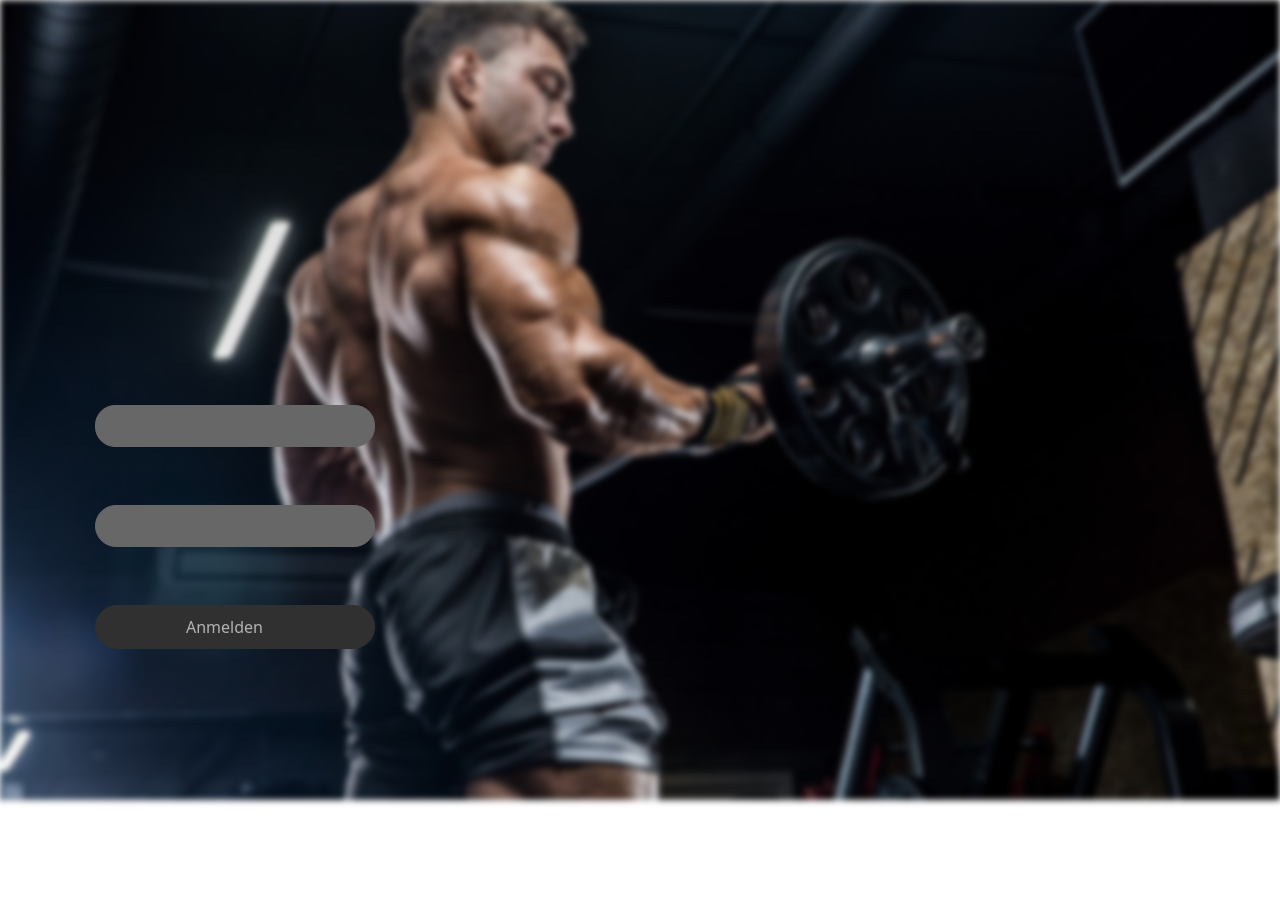
After one commit to Sproki/Fitness_App, a PHP site: page /anmeldemaske.html in a window 1280 px wide. The commit adds this page. Run offline with PHP 8.4, Linux system fonts and the light colour scheme; some libraries are stand-ins or nearby versions.

Commit message:
Hintergrund bild
Anmelde seite hintergrund

```diff
--- /dev/null
+++ b/anmeldemaske.html
@@ -0,0 +1,40 @@
+<!DOCTYPE html>
+<html lang="en">
+<head>
+    <meta charset="UTF-8">
+    <meta name="viewport" content="width=device-width, initial-scale=1.0, user-scalable=0">
+    <meta http-equiv="X-UA-Compatible" content="IE=edge">
+    <title>Anmelde Maske</title>
+    <!-- Link zu deinem externen CSS -->
+    <link rel="stylesheet" href="style.css">
+    <!-- TailwindCSS CDN einbinden -->
+    <script src="https://cdn.tailwindcss.com"></script>
+</head>
+<body>
+
+
+        <div class="shape rect background"></div>
+                     <!-- Verlinkung zur Haubtseite-->
+        <form action="index.html" method="get">
+                    <!-- Anmelden -->
+            <div class="shape text Anmelden">
+              <button type="submit">Anmelden</button>
+            </div>
+
+                    <!-- Vorname Textfeld -->
+            <div class="shape text vorname">
+                <input type="text" id="vorname" name="vorname" required>
+            </div>
+                    <!-- Nachname Textfeld -->
+            <div class="shape text nachname">
+                <input type="text" id="nachname" name="nachname" required>
+            </div>
+                        <!-- Text Unten -->
+        <div class="shape text unten">
+            <div class="text-node" style="color: rgba(255, 255, 255, 0.4); font-size: 12px; font-family: 'Source Sans Pro'; font-weight: bold;">
+                by Pascal & Gabriel & Maurice
+            </div>
+        </div>
+    </div>
+</body>
+</html>
--- a/style.css
+++ b/style.css
@@ -70,3 +70,89 @@
         display: block;
     }
 }
+
+
+@font-face {
+    font-family: 'sourcesanspro';
+    font-style: normal;
+    font-weight: bold;
+    font-display: block;
+    src: url(https://design.penpot.app/fonts/sourcesanspro-bold.woff) format('woff');
+  }
+@font-face {
+    font-family: 'sourcesanspro';
+    font-style: normal;
+    font-weight: 400;
+    font-display: block;
+    src: url(https://design.penpot.app/fonts/sourcesanspro-regular.woff) format('woff');
+  }
+ /* Anmelde Button Style(Border, Size, Color, Posizion)  */
+  .Anmelden{
+      border: 1px solid rgba(49, 48, 48);
+      padding: 9px 90px;
+      margin: 5px;
+      background-color: rgb(49, 48, 48);
+      box-sizing: border-box;
+      color: rgb(179, 179, 179);
+      border-radius: 30px;
+      position: absolute;
+      left: 90px;
+      top: 600px;
+      width: 280px;
+      height: auto;
+  }
+  /* sorgt dafür das das Text feld Trasparent ist und keine umrandung hat */
+  input[type="text"]{
+    background-color: transparent;
+    outline: none;
+}
+
+ /* Vorname Textfeld Style(Border, Size, Color, Posizion)  */
+  .vorname{
+    border: 1px solid rgb(104, 103, 103);
+    padding: 8px 40px;
+    margin: 5px;
+    background-color: rgb(104, 103, 103);
+    box-sizing: border-box;
+    color: rgb(179, 179, 179);
+    border-radius: 20px;
+    position: absolute;
+    left: 90px;
+    top: 400px;
+    width: 280px;
+    height: auto;
+}
+/* Nachname Textfeld Style(Border, Size, Color, Posizion)  */
+.nachname{
+  border: 1px solid rgb(104, 103, 103);
+  padding: 8px 40px;
+  margin: 5px;
+  background-color: rgb(104, 103, 103);
+  box-sizing: border-box;
+  color: rgb(179, 179, 179);
+  border-radius: 30px;
+  position: absolute;
+  left: 90px;
+  top: 500px;
+  width: 280px;
+  height: auto;
+}
+/* by Pascal & Gabriel & Maurice */
+.unten {
+  position: absolute;
+  left: 115px;
+  top: 900px;
+  width: 260px;
+  height: 15px;
+}
+
+/* background */
+.background {
+  position: absolute;
+  left: 0%;
+  top: 0px;
+  width: 100%;
+  height: 100%;
+  background: url('grafiken/Bild.jpg') no-repeat center center / cover;
+  filter: blur(3px);
+}
```
Also changed, not shown: grafiken/Bild.jpg (added), grafiken/anmeldemaske.jpg (added).
